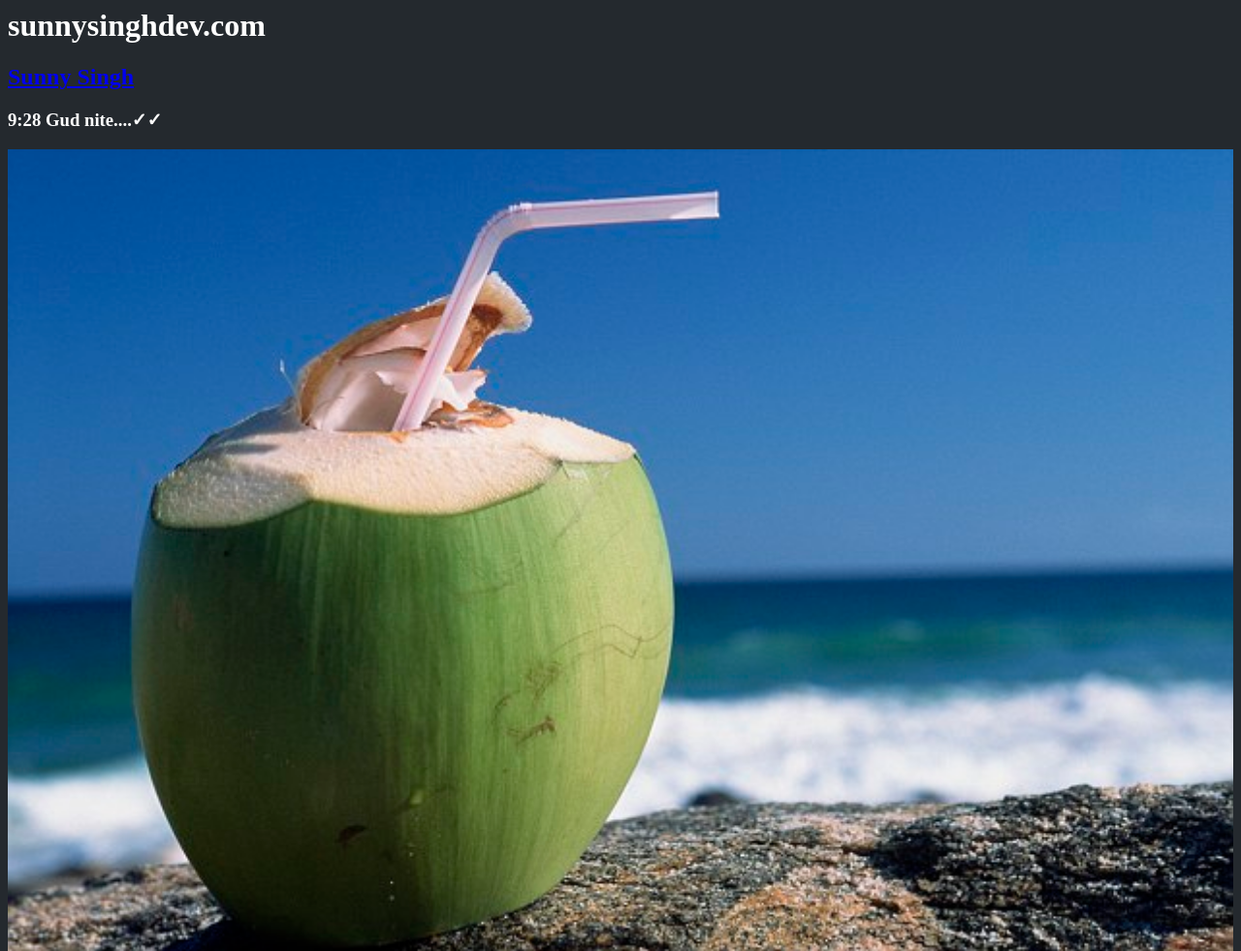
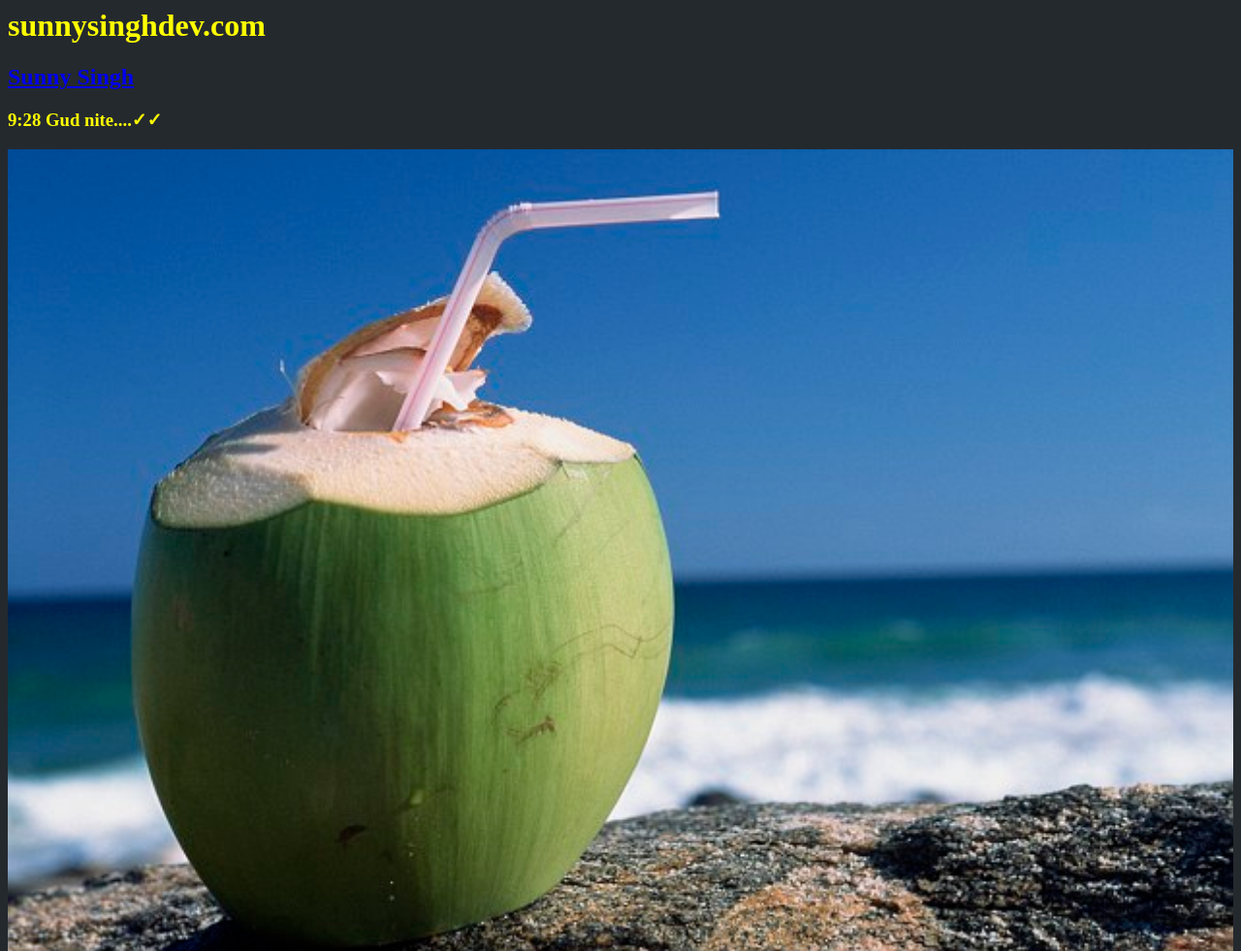
Before and after one commit to sunnysinghdev/sunnysinghdev.github.io, a plain HTML site: page index.html in a window 1280 px wide. Shown: the whole page at 97% size. Drawn offline with Linux system fonts and the light colour scheme.

Commit message:
Update index.html

```diff
--- a/index.html
+++ b/index.html
@@ -8,7 +8,7 @@
 	<link rel="shortcut icon" type="image/x-icon" href="favicon.ico">
         <link rel="icon" type="image/x-icon" href="favicon.ico">
 </head>
-<body style="background-color:#24292e;" text="white">
+<body style="background-color:#24292e;" text="yellow">
 <h1>sunnysinghdev.com</h1>
 <h2><a href="http://sunnysinghvpcoe.wixsite.com/myportfolio">Sunny Singh</a></h2>
 <h3>9:28 Gud nite....✓✓</h3>
```
